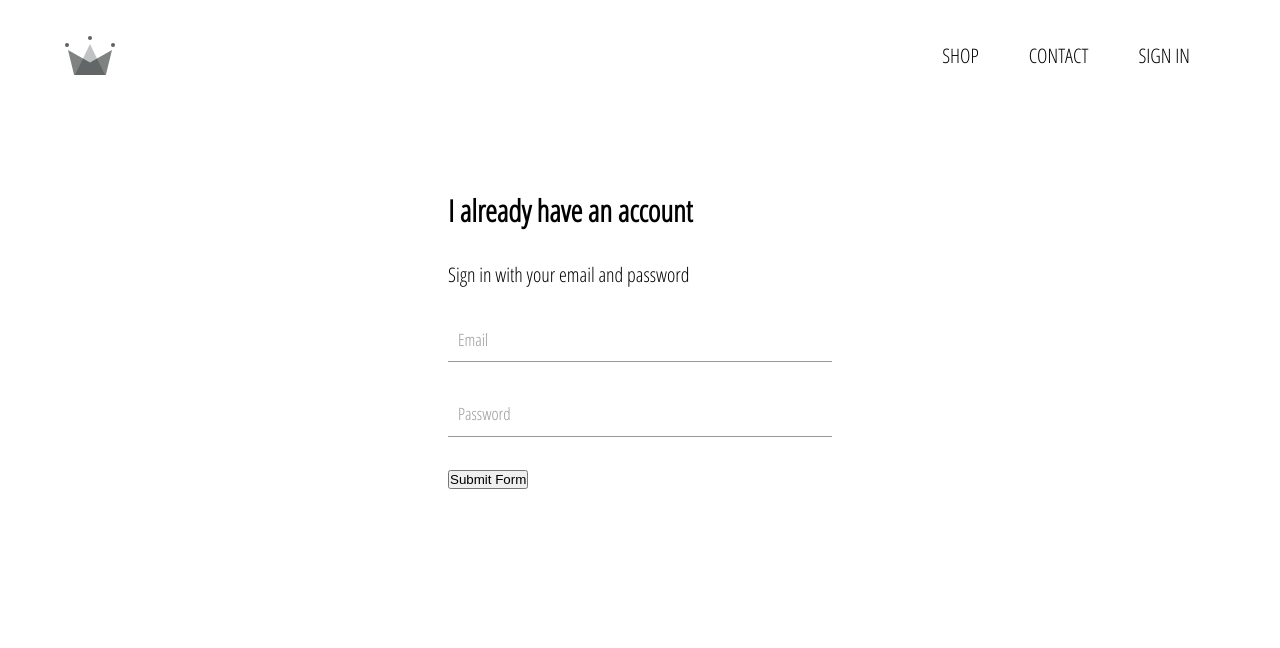
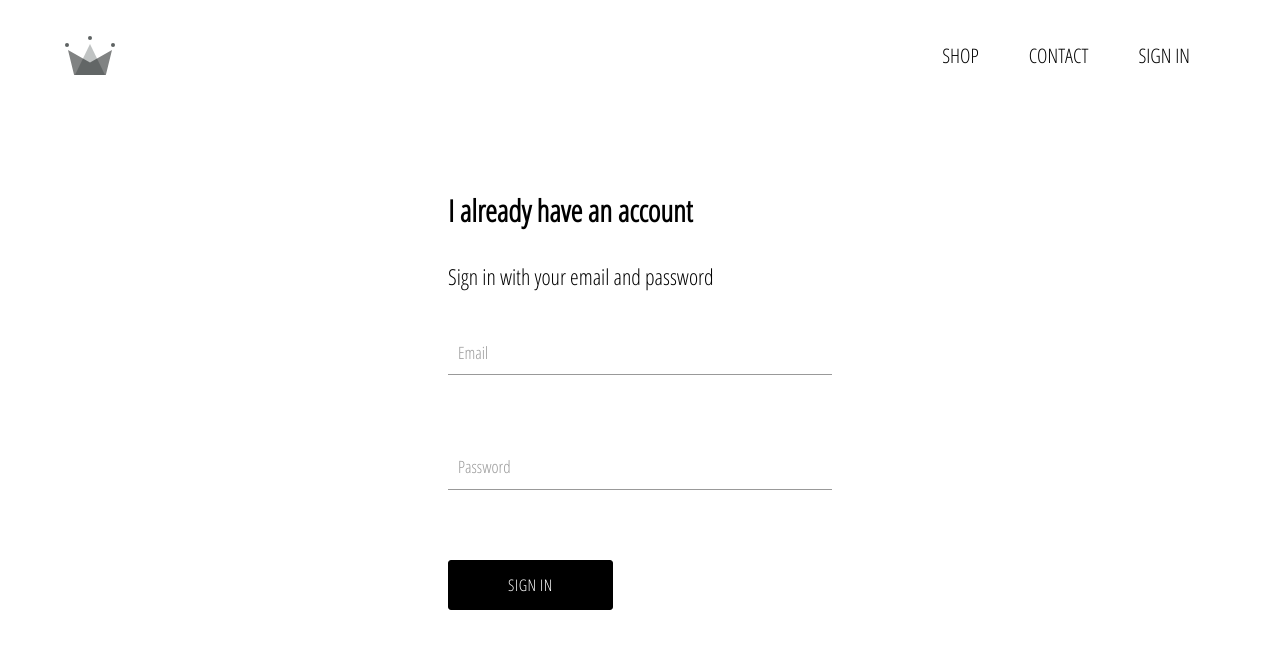
Before and after one commit to marcin-bojar/royal-clothes, a React (Create React App) app: page /signin in a window 1280 px wide. Shown: the top 648 px of the page. Built offline with nearby package versions, Linux system fonts and the light colour scheme.

Commit message:
CustomButton component and its styles

```diff
--- /dev/null
+++ b/src/components/custom-button/custom-button.component.jsx
@@ -0,0 +1,11 @@
+import React from 'react';
+
+import './custom-button.styles.scss';
+
+const CustomButton = ({children, ...otherProps}) => (
+    <button className='custom-button'>
+        {children}
+    </button>
+);
+
+export default CustomButton;
--- /dev/null
+++ b/src/components/custom-button/custom-button.styles.scss
@@ -0,0 +1,22 @@
+.custom-button {
+    cursor: pointer;
+    padding: 1rem 2rem;
+    border-radius: 3px;
+    border: 1px solid #000;
+    background-color: #000;
+    color: #fff;
+    font-size: inherit;
+    font-family: inherit;
+    text-transform: uppercase;
+    letter-spacing: .5px;
+    min-width: 16.5rem;
+    height: 5rem;
+    outline: none;
+
+    &:hover {
+        background-color: #fff;
+        color: #000;
+        font-weight: 700;
+    }
+
+}
--- a/src/components/form-input/form-input.styles.scss
+++ b/src/components/form-input/form-input.styles.scss
@@ -9,6 +9,7 @@ $color-black: #111;
 
 .group {
     position: relative;
+    margin: 4rem 0;
 
     .form-input {
         outline: none;
@@ -28,6 +29,10 @@ $color-black: #111;
         &:focus ~ .form-input-label {
             @include shrinkLabel();
         }
+
+        &[type=password] {
+            letter-spacing: .3rem;
+        }
     }
 
     .form-input-label {
--- a/src/components/sign-in/sign-in.component.jsx
+++ b/src/components/sign-in/sign-in.component.jsx
@@ -1,6 +1,7 @@
 import React from 'react';
 
 import FormInput from '../form-input/form-input.component';
+import CustomButton from '../custom-button/custom-button.component';
 
 import './sign-in.styles.scss';
 
@@ -48,7 +49,7 @@ class SignIn extends React.Component {
             required
           />
 
-          <input type="submit" value="Submit Form" />
+          <CustomButton type="submit" value="Submit Form">Sign in</CustomButton>
         </form>
       </div>
     );
--- a/src/components/sign-in/sign-in.styles.scss
+++ b/src/components/sign-in/sign-in.styles.scss
@@ -8,7 +8,7 @@
 
     span {
         display: inline-block;
-        margin: 3rem 0;
-        font-size: 2rem;
+        margin-top: 3rem;
+        font-size: 2.2rem;
     }
 }
```
